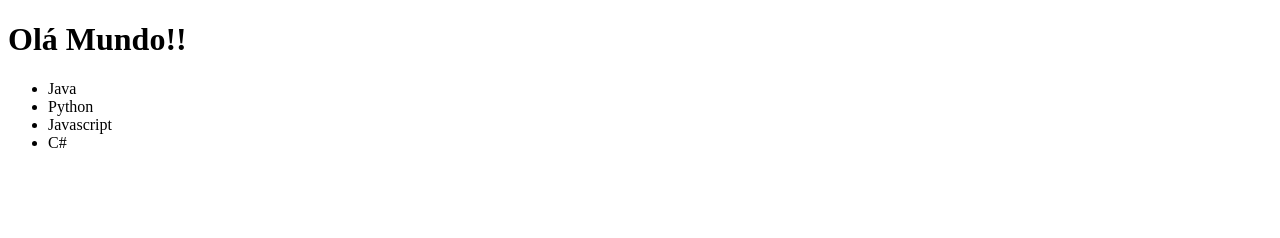
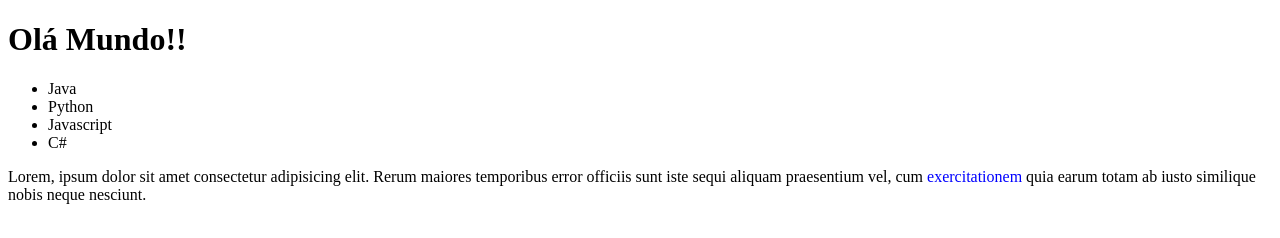
Before and after one commit to alecarlosjesus/exercicio1-f, a plain HTML site: page index.html in a window 1280 px wide. Drawn offline with Linux system fonts and the light colour scheme.

Commit message:
Seção de conteúdo adicionada.

```diff
--- a/index.html
+++ b/index.html
@@ -37,6 +37,13 @@
 			</nav>
 		</header>
 
+		<section>
+			<div>
+				<p>Lorem, ipsum dolor sit amet consectetur adipisicing elit. Rerum maiores temporibus error officiis
+					sunt iste sequi aliquam praesentium vel, cum <span style="color:blue">exercitationem</span> quia
+					earum totam ab iusto similique nobis neque nesciunt.</p>
+			</div>
+		</section>
 
 	</div>
 
```
